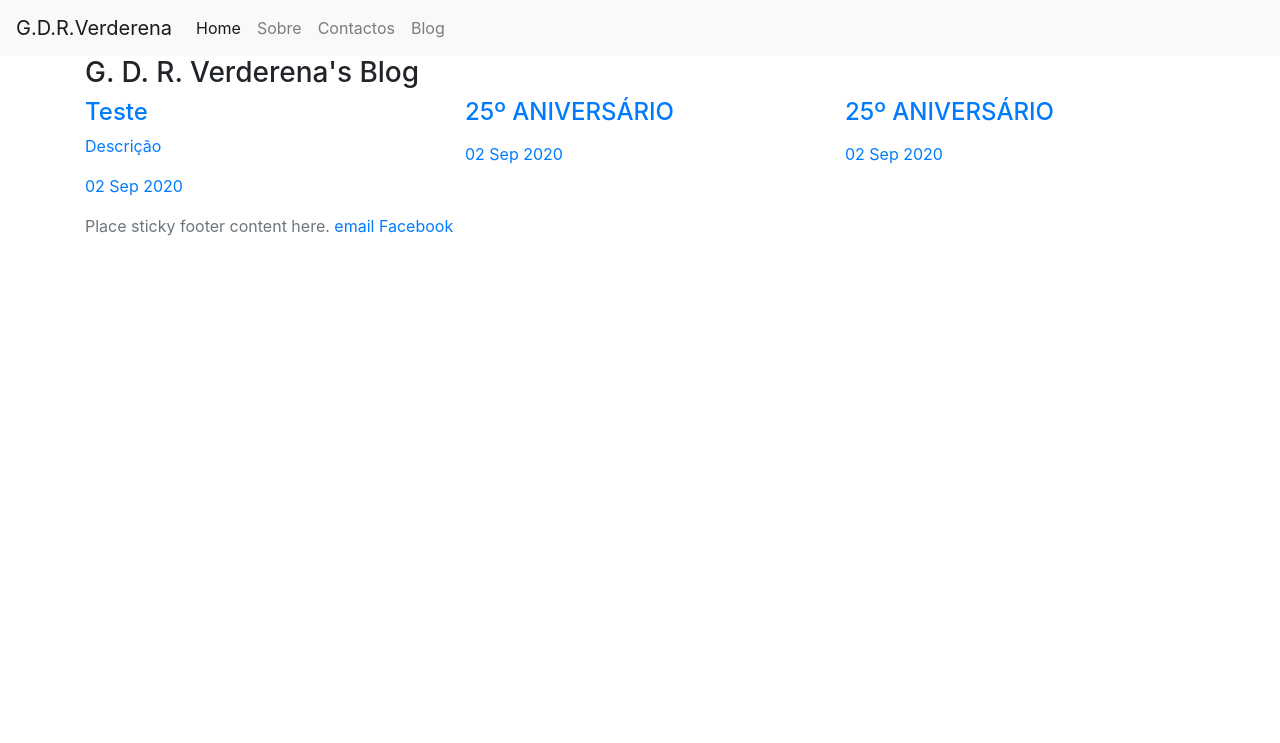
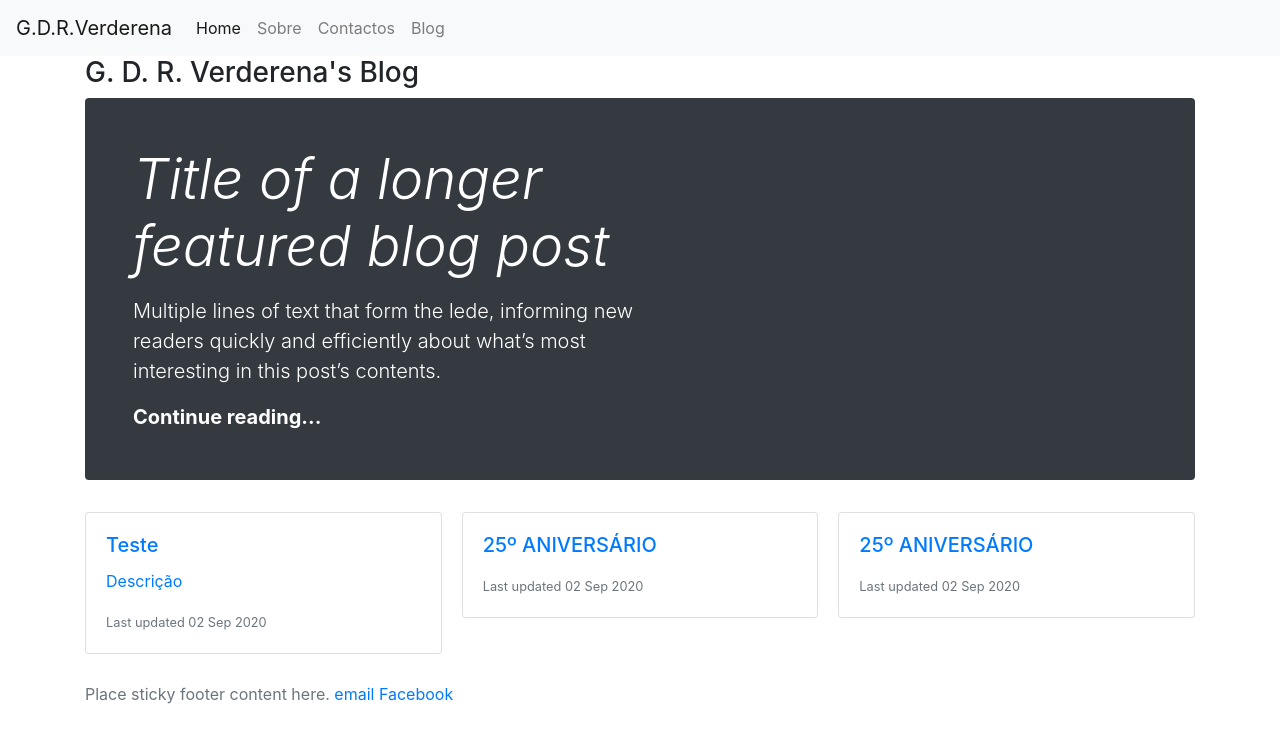
Before and after one commit to GDR-Verderena/gdr-verderena.github.io, a Jekyll site: the page built from blog/index.html, in a window 1280 px wide. Shown: the top 743 px of the page. Built offline with Jekyll 4.4.1, drawn with Linux system fonts in a browser that asks for light colours.

Commit message:
Update index.html

```diff
--- a/blog/index.html
+++ b/blog/index.html
@@ -4,27 +4,37 @@ title: G. D. R. Verderena's Blog
 ---
 <h3>{{ page.title }}</h3>
 
-<section class="section section-icons center">
-    <div class="row">
+<div class="jumbotron p-4 p-md-5 text-white rounded bg-dark">
+    <div class="col-md-6 px-0">
+      <h1 class="display-4 font-italic">Title of a longer featured blog post</h1>
+      <p class="lead my-3">Multiple lines of text that form the lede, informing new readers quickly and efficiently about what’s most interesting in this post’s contents.</p>
+      <p class="lead mb-0"><a href="#" class="text-white font-weight-bold">Continue reading...</a></p>
+    </div>
+  </div>
+
+
       <!--<ul class="posts">-->
 
-
+  <div class="card-columns">
       {% for post in site.posts %}
       <!--   <li><span>{{ post.date | date_to_string }}</span> &raquo; <a href="{{ post.url }}" title="{{ post.title }}">{{ post.title }}</a></li> -->
 
-        <div class="col s12 m4">
-            <a href="{{ post.url }}" title="{{ post.title }}">
-          <div class="card-panel">
-             <!-- <i class="material-icons large ">sports_soccer</i> -->
-            <h4>{{ post.title }}</h4>
-            <p>{{ post.description }}</p>
-            <span>{{ post.date | date_to_string }}</span>
-          </div>
-                 </a>
-        </div>
+
+
+<a href="{{ post.url }}" title="{{ post.title }}">
+ <div class="card">
+   <!-- <img src="..." class="card-img-top" alt="..."> -->
+    <div class="card-body">
+      <h5 class="card-title">{{ post.title }}</h5>
+      <p class="card-text">{{ post.description }}</p>
+      <p class="card-text"><small class="text-muted">Last updated {{ post.date | date_to_string }}</small></p>
+    </div>
+  </div>
+</a>
 
       {% endfor %}
-    </div>
+
+</div>
+
 
   <!--</ul>-->
-      </section>
```
